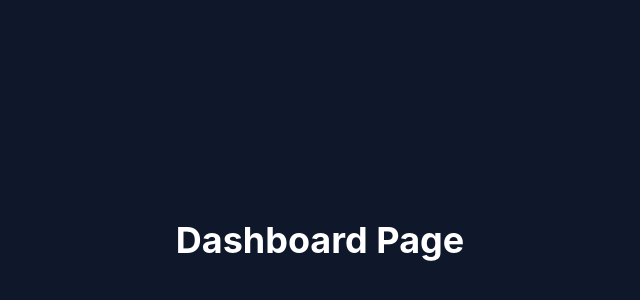
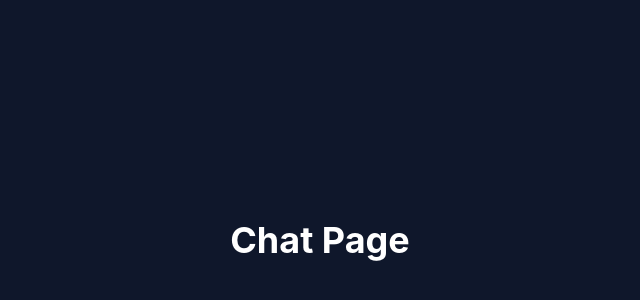
Before and after one commit to Darsh7023/ArenaMind-AI, a React (Vite) app: page /dashboard in a window 1280 px wide. Shown: the part 160-460 px from the top of the page, without its empty margins (320-960 px from the left). Built offline with nearby package versions, Linux system fonts and the light colour scheme.

Commit message:
Updated Chat and ChatBot

```diff
--- a/src/pages/Dashboard/Dashboard.jsx
+++ b/src/pages/Dashboard/Dashboard.jsx
@@ -1,9 +1,9 @@
-function Dashboard() {
+function Chat() {
   return (
     <div className="min-h-screen flex items-center justify-center bg-slate-900 text-white">
-      <h1 className="text-4xl font-bold">Dashboard Page</h1>
+      <h1 className="text-4xl font-bold">Chat Page</h1>
     </div>
   );
 }
 
-export default Dashboard;
+export default Chat;
```
